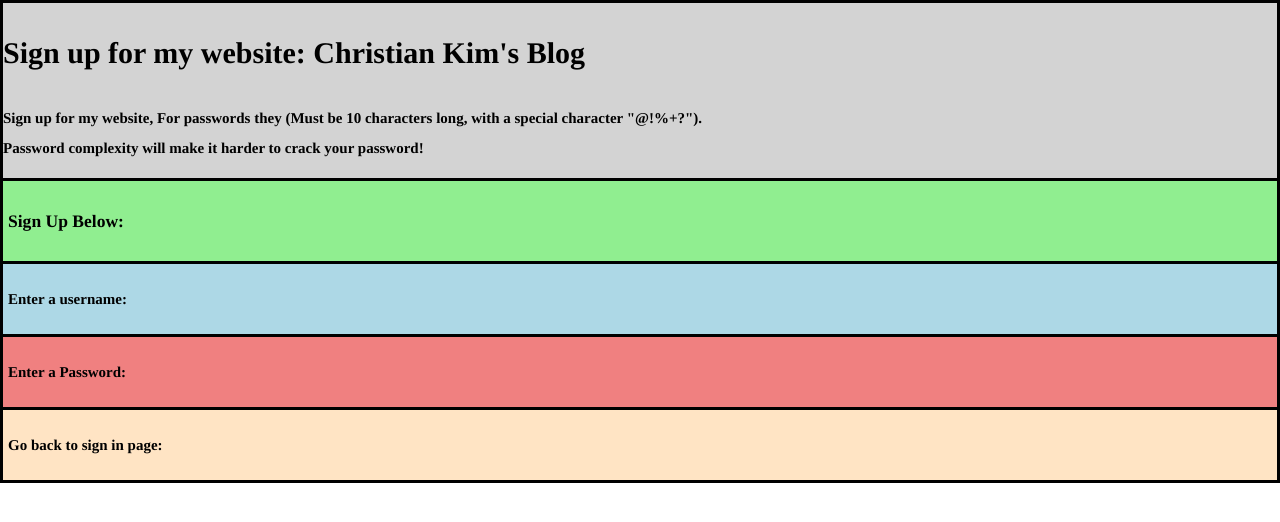
After one commit to christiankim364/my-first-blog, a Django app: page /signup/ in a window 1280 px wide. The commit adds this page. Shown: the top 522 px of the page. Run offline with Django 5.2, Linux system fonts and the light colour scheme.

Commit message:
Adding login and signup page, next to change the login which is my index.html page to my main page when you first go to my website

```diff
--- a/blog/static/css/styles.css
+++ b/blog/static/css/styles.css
@@ -1,3 +1,51 @@
+/*Styles the portion for the username*/
+
+.signin{
+    background-color: lightgreen;
+    border-color: black;
+    font-size: 15px;
+    color: black;
+    border-top: solid;
+    padding: 5px;
+}
+/*Styles the portion for the username*/
+.username{
+    background-color: lightblue;
+    border-color: black;
+    font-size: 15px;
+    color: black;
+    border-top: solid;
+    padding: 5px;
+
+}
+/*Styles the portion for the password*/
+.password{
+    background-color: lightcoral;
+    border-color: black;
+    font-size: 15px;
+    color: black;
+    border-top: solid;
+    padding: 5px;
+
+}
+/*Styles the portion for the signup*/
+.signup{
+    background-color:bisque;
+    border-color: black;
+    font-size: 15px;
+    color: black;
+    border-top: solid;
+    border-bottom: none;
+    padding: 5px;
+
+}
+/*Styles the portion for the password, overall background color*/
+.background{
+    background-color: lightgray;
+    font-size: 15px;
+    border-style: solid;
+}
+
 body {
     font-family: Times, sans-serif;
     line-height: 2;
@@ -61,4 +109,3 @@ main {
 	color: white;
 	text-align: center;
 }
-}
--- a/blog/templates/blog/aboutme.html
+++ b/blog/templates/blog/aboutme.html
@@ -14,7 +14,7 @@
 </head>
 <body>
     <div class="imagelink">
-        <<!--For the home link use the same logic as you did for the hyperlinks-->
+        <!--For the home link use the same logic as you did for the hyperlinks-->
 		<!--Tried static instead of img Source: https://tutorial.djangogirls.org/en/css/-->
 		<!--I couldn't fix the image problem... Moving onto something else-->
 
--- /dev/null
+++ b/blog/templates/blog/signup.html
@@ -0,0 +1,42 @@
+<!--Type Shift+1-->
+<!--Show live server preview-->
+<!--Use Ctrl+Q to reset live server, replaced on my keybinding-->
+
+<!--REMEMBER TO ADD THIS OR IT WONT SHOW UP-->
+{% load static %}
+
+<!DOCTYPE html>
+<html lang="en">
+<head>
+    <meta charset="UTF-8">
+    <meta name="viewport" content="width=device-width, initial-scale=1.0">
+    <title>Document</title>
+	<link rel="stylesheet" href="{% static 'css/styles.css' %}">
+</head>
+<body>
+<div class="background">
+    <h1>Sign up for my website: Christian Kim's Blog</h1>
+
+        <p><b>
+        Sign up for my website, For passwords they (Must be 10 characters long, with a special character "@!%+?").
+        <br>Password complexity will make it harder to crack your password!
+        </b></p>
+
+        <div class="signin">
+       <h3>Sign Up Below:</h3>
+        </div>
+
+        <div class="username">
+        <b><p>Enter a username:</p></b>
+        </div>
+
+        <div class="password">
+        <b><p>Enter a Password:</p></b>
+        </div>
+
+        <div class="signup">
+        <b><p>Go back to sign in page:</p></b>
+        </div>
+</div>
+</body>
+</html>
--- a/blog/urls.py
+++ b/blog/urls.py
@@ -10,4 +10,6 @@ urlpatterns = [
     path('aboutme/', views.aboutme, name='aboutme'),
     path('resources/', views.resources, name='resources'),
     path('topics/', views.topics, name='topics'),
+    path('index/', views.index, name='index'),
+    path('signup/', views.signup, name='signup'),
 ]
--- a/blog/views.py
+++ b/blog/views.py
@@ -14,3 +14,9 @@ def aboutme(request):
 
 def resources(request):
     return render(request, 'blog/resources.html', {})
+
+def index(request):
+    return render(request, 'blog/index.html', {})
+
+def signup(request):
+    return render(request, 'blog/signup.html', {})
```
Also changed, not shown: blog/templates/blog/index.html (added, +43 -0 lines).
